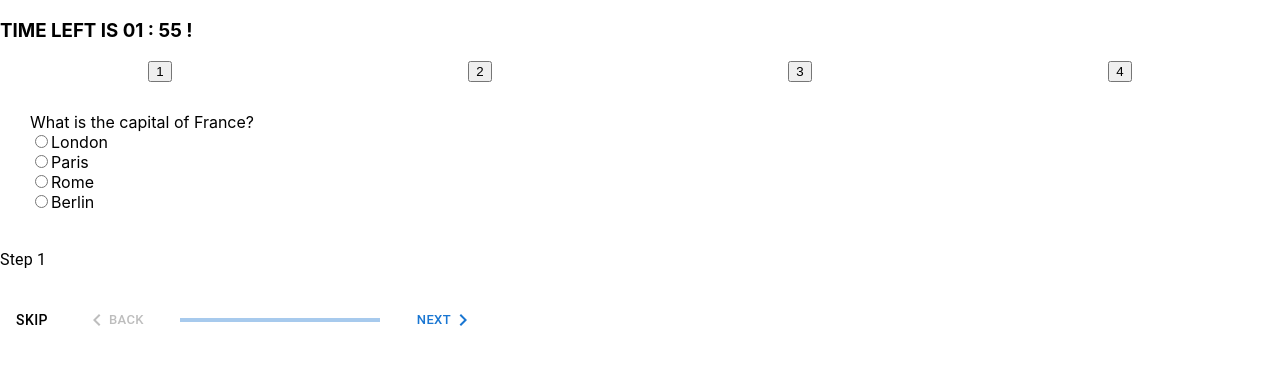
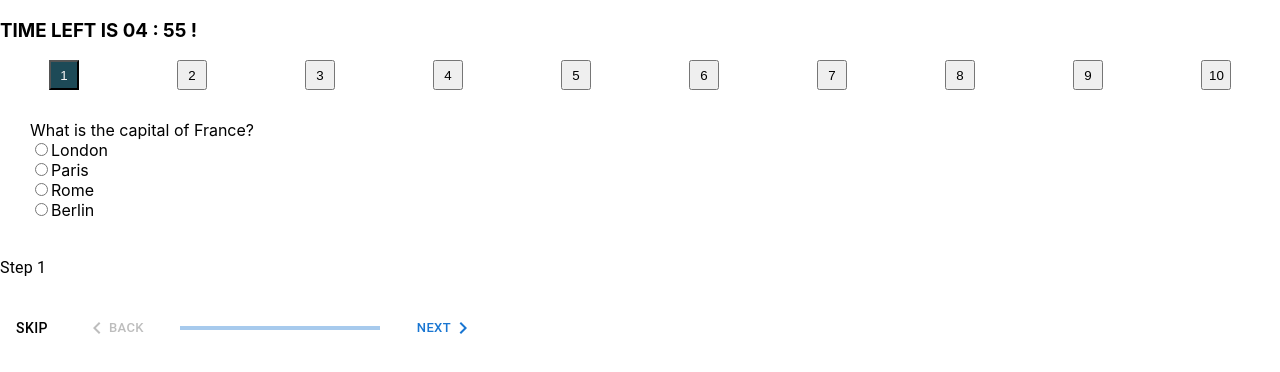
Before and after one commit to SarvajeetPatel/quiz_typescript, a React (Create React App) app: page / in a window 1280 px wide. Shown: the top 372 px of the page. Built offline with nearby package versions, Linux system fonts and the light colour scheme.

Commit message:
added active page button css

```diff
--- a/src/App.css
+++ b/src/App.css
@@ -35,8 +35,20 @@
   margin-bottom: 30px;
 }
 
-.mainForm{
+.mainForm {
   padding-left: 30px;
+}
+
+.regularButton {
+  width: 30px;
+  height: 30px;
+}
+
+.activePage {
+  background-color: #1d4a57;
+  color: whitesmoke;
+  width: 30px;
+  height: 30px;
 }
 
 @keyframes App-logo-spin {
--- a/src/App.tsx
+++ b/src/App.tsx
@@ -152,7 +152,7 @@ export default function App() {
       <div className='stepsLabel'>
         {QuizQues.map((ques, index) => (
           < div >
-            <button onClick={() => handleTabs(index)}> {index + 1} </button>
+            <button className={activeStep === index ? `activePage` : 'regularButton'} onClick={() => handleTabs(index)}> {index + 1} </button>
           </div>
         ))}
       </div>
--- a/src/components/QuizQues.js
+++ b/src/components/QuizQues.js
@@ -19,36 +19,36 @@ const quiz = [
         options: ["H2O", "CO2", "NaCl", "CH4"],
         correctAnswer: "H2O"
     },
-    // {
-    //     question: "Who painted the Mona Lisa?",
-    //     options: ["Vincent van Gogh", "Leonardo da Vinci", "Pablo Picasso", "Michelangelo"],
-    //     correctAnswer: "Leonardo da Vinci"
-    // },
-    // {
-    //     question: "What is the tallest mammal in the world?",
-    //     options: ["Hippopotamus", "Giraffe", "Elephant", "Rhino"],
-    //     correctAnswer: "Giraffe"
-    // },
-    // {
-    //     question: "Which country is famous for producing tea?",
-    //     options: ["China", "India", "Japan", "Brazil"],
-    //     correctAnswer: "India"
-    // },
-    // {
-    //     question: "What is the chemical symbol for gold?",
-    //     options: ["Au", "Ag", "Fe", "Cu"],
-    //     correctAnswer: "Au"
-    // },
-    // {
-    //     question: "What is the main ingredient in guacamole?",
-    //     options: ["Avocado", "Tomato", "Onion", "Cilantro"],
-    //     correctAnswer: "Avocado"
-    // },
-    // {
-    //     question: "Who developed the theory of relativity?",
-    //     options: ["Isaac Newton", "Albert Einstein", "Galileo Galilei", "Stephen Hawking"],
-    //     correctAnswer: "Albert Einstein"
-    // }
+    {
+        question: "Who painted the Mona Lisa?",
+        options: ["Vincent van Gogh", "Leonardo da Vinci", "Pablo Picasso", "Michelangelo"],
+        correctAnswer: "Leonardo da Vinci"
+    },
+    {
+        question: "What is the tallest mammal in the world?",
+        options: ["Hippopotamus", "Giraffe", "Elephant", "Rhino"],
+        correctAnswer: "Giraffe"
+    },
+    {
+        question: "Which country is famous for producing tea?",
+        options: ["China", "India", "Japan", "Brazil"],
+        correctAnswer: "India"
+    },
+    {
+        question: "What is the chemical symbol for gold?",
+        options: ["Au", "Ag", "Fe", "Cu"],
+        correctAnswer: "Au"
+    },
+    {
+        question: "What is the main ingredient in guacamole?",
+        options: ["Avocado", "Tomato", "Onion", "Cilantro"],
+        correctAnswer: "Avocado"
+    },
+    {
+        question: "Who developed the theory of relativity?",
+        options: ["Isaac Newton", "Albert Einstein", "Galileo Galilei", "Stephen Hawking"],
+        correctAnswer: "Albert Einstein"
+    }
 ]
 
 export default quiz;
--- a/src/components/Result.js
+++ b/src/components/Result.js
@@ -18,6 +18,7 @@ function Result() {
     return (
         <>
             <h2> NO. OF QUESTIONS ATTEMPTED : {userInputs?.length} / {QuizQues.length} </h2>
+            <h3> QUES SKIPPED : {QuizQues.length - userInputs?.length} </h3>
             <h3> YOUR OVERALL RESULT IS : {score} MARKS </h3>
             <h3> No. OF INCORRECT ARE : {userInputs?.length - score} </h3>
         </>
```
